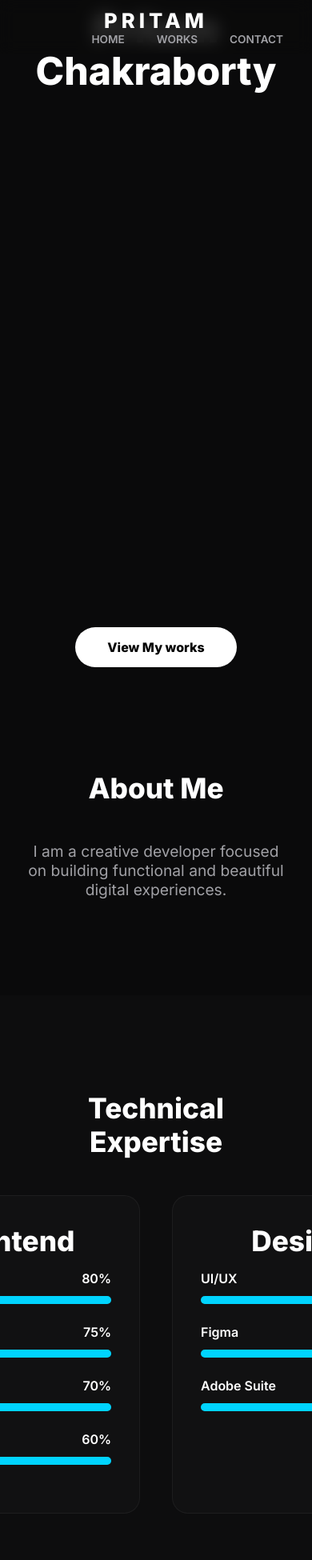
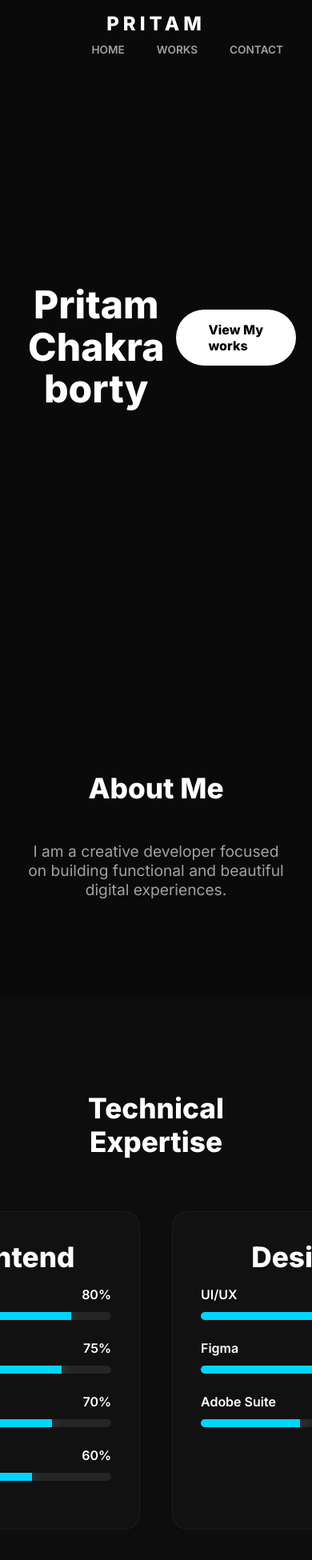
Before and after one commit to pritamx66/my-portfolio, a React (Vite) app: page / in a window 390 px wide. Shown: the top 1950 px of the page at 80% size. Built offline with nearby package versions, Linux system fonts and the light colour scheme.

Commit message:
reset and fixed mobile layout

```diff
--- a/src/App.css
+++ b/src/App.css
@@ -3,44 +3,51 @@
 @import url('https://fonts.googleapis.com/css2?family=Inter:wght@400;600;800&display=swap');
 /* Responsive fix for mobile screens */
 /* GLOBAL MOBILE RESPONSIVENESS FIX */
-/* MOBILE UI OVERRIDE */
+/* CLEAN MOBILE RESET */
 @media (max-width: 768px) {
-  /* 1. Moves P R I T A M Logo to the left */
-  nav, .navbar, header {
+  /* Fix 1: Pull Logo to Left & Menu to Right */
+  nav, header, .navbar {
     display: flex !important;
-    justify-content: space-between !important; /* Pushes logo left, menu right */
+    flex-direction: row !important; /* Force side-by-side */
+    justify-content: space-between !important;
     align-items: center !important;
-    padding: 10px 20px !important;
+    padding: 15px 20px !important;
     text-align: left !important;
   }
 
-  /* Target the specific logo/brand text */
+  /* Target the 'PRITAM' text specifically */
   .logo, nav h1, nav div:first-child {
-    margin-left: 0 !important;
+    margin: 0 !important;
     text-align: left !important;
-    flex: 1 !important;
+    font-size: 1.5rem !important;
   }
 
-  /* 2. Fix Technical Expertise Cards being cut off */
-  .skills-container, .grid, [class*="Expertise"] {
-    display: flex !important;
-    flex-direction: column !important;
-    gap: 20px !important;
-    width: 100% !important;
-    padding: 0 15px !important; /* Prevents edge-to-edge touching */
-    box-sizing: border-box !important;
+  /* Fix 2: Wrap Name properly so it doesn't overlap header */
+  h1 {
+    font-size: 2.5rem !important;
+    line-height: 1.2 !important;
+    margin-top: 40px !important;
+    text-align: center !important;
   }
 
-  /* Force the individual skill boxes to fit the screen width */
-  .skill-card, [class*="card"], .skills-section div {
+  /* Fix 3: Expertise Cards - Stop them from being cut off */
+  .skills-container, .grid, [class*="Expertise"] {
+    display: block !important; /* Stack them vertically */
     width: 100% !important;
-    max-width: 100% !important;
-    margin: 0 auto !important;
+    padding: 0 10px !important;
   }
 
-  /* Fix progress bar alignment */
-  .progress-bar, [class*="bar"] {
-    width: 100% !important;
+  /* Force cards to stay inside the screen */
+  .skill-card, [class*="card"] {
+    width: 90% !important;
+    margin: 20px auto !important;
+    display: block !important;
+  }
+
+  /* Fix 4: Stop the horizontal shaking/scrolling */
+  body, html, #root {
+    overflow-x: hidden !important;
+    position: relative;
   }
 }
 @media (max-width: 768px) {
```
